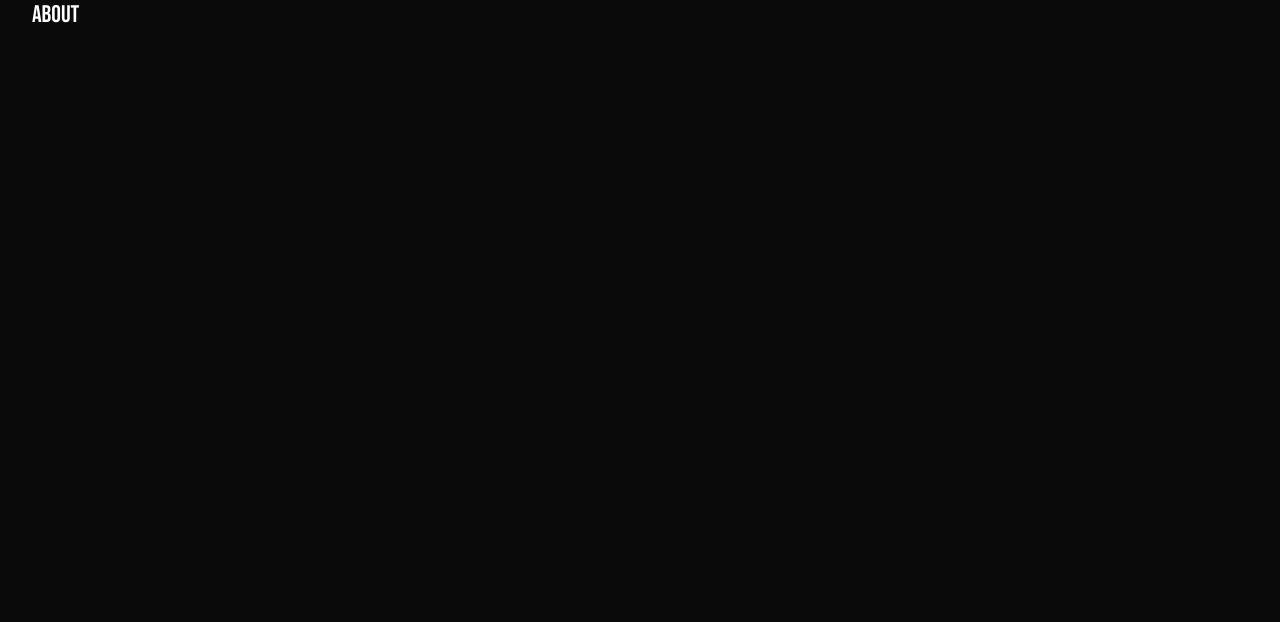
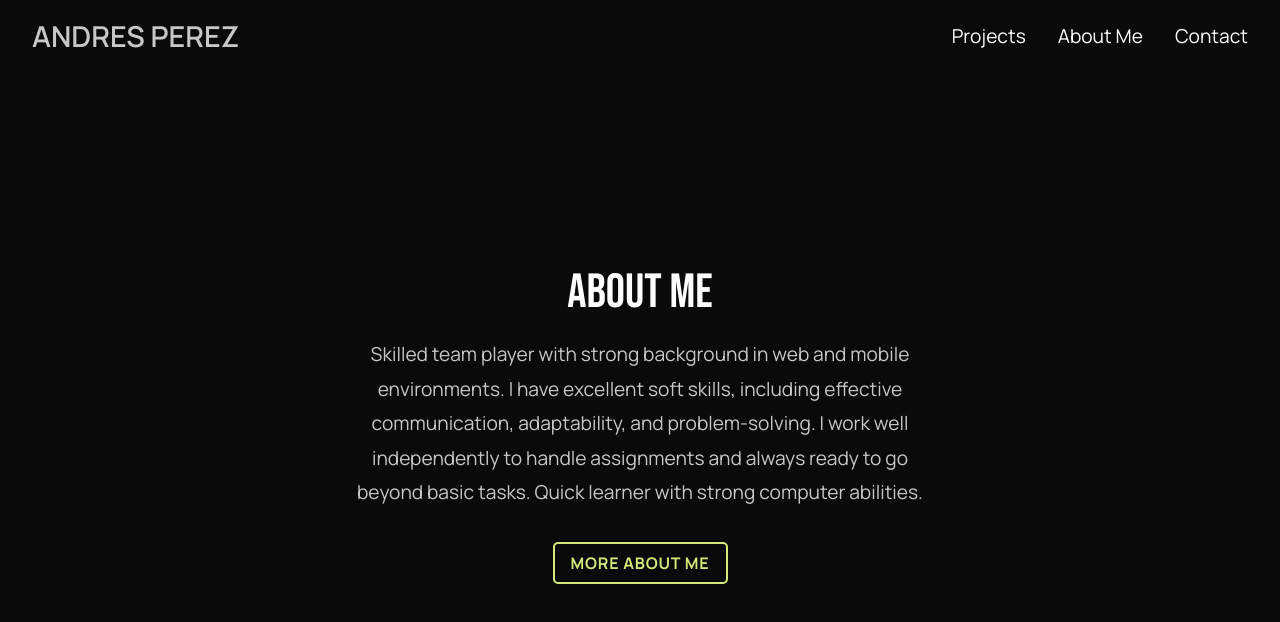
Before and after one commit to AGuardiola20/portfolio, a React (Vite) app: page /about in a window 1280 px wide. Shown: the top 622 px of the page. Built offline with nearby package versions, Linux system fonts and the light colour scheme.

Commit message:
add: About Page

```diff
--- a/src/screens/About.tsx
+++ b/src/screens/About.tsx
@@ -1,7 +1,68 @@
+import { Link } from "react-router";
+import styled from "styled-components";
+import NavBar from "../components/NavBar";
+
+const StyledLink = styled(Link)`
+  display: inline-block;
+  margin-top: 1rem;
+  padding: 0.5rem 1rem;
+  color: ${({ theme }) => theme.colors.primary};
+  text-transform: uppercase;
+  font-weight: bold;
+  letter-spacing: 0.05rem;
+  border: 2px solid ${({ theme }) => theme.colors.primary};
+  border-radius: 5px;
+  background-color: transparent;
+  transition: all 0.3s ease;
+  margin: 2rem 0;
+
+  &:hover {
+    background-color: ${({ theme }) => theme.colors.primary};
+    color: ${({ theme }) => theme.colors.background};
+    transform: scale(1.05);
+  }
+`;
+
+const Main = styled.div`
+  display: flex;
+  flex-direction: column;
+  align-items: center;
+  justify-content: center;
+  height: 80vh;
+  padding: 2rem;
+  background-color: ${({ theme }) => theme.colors.bgLight};
+  text-align: center;
+`;
+
+const Title = styled.h2`
+  font-size: 3rem;
+  margin-bottom: 1rem;
+  color: ${({ theme }) => theme.colors.textPrimary};
+`;
+
+const Description = styled.p`
+  font-size: 1.2rem;
+  line-height: 1.8;
+  color: ${({ theme }) => theme.colors.textSecondary};
+  max-width: 600px;
+  margin: 0 auto;
+`;
+
 const About = () => {
   return (
     <div>
-      <h2>About</h2>
+      <NavBar />
+      <Main>
+        <Title>About Me</Title>
+        <Description>
+          Skilled team player with strong background in web and mobile
+          environments. I have excellent soft skills, including effective
+          communication, adaptability, and problem-solving. I work well
+          independently to handle assignments and always ready to go beyond
+          basic tasks. Quick learner with strong computer abilities.
+        </Description>
+        <StyledLink to={"/about/mypage"}>More About Me</StyledLink>
+      </Main>
     </div>
   );
 };
```
